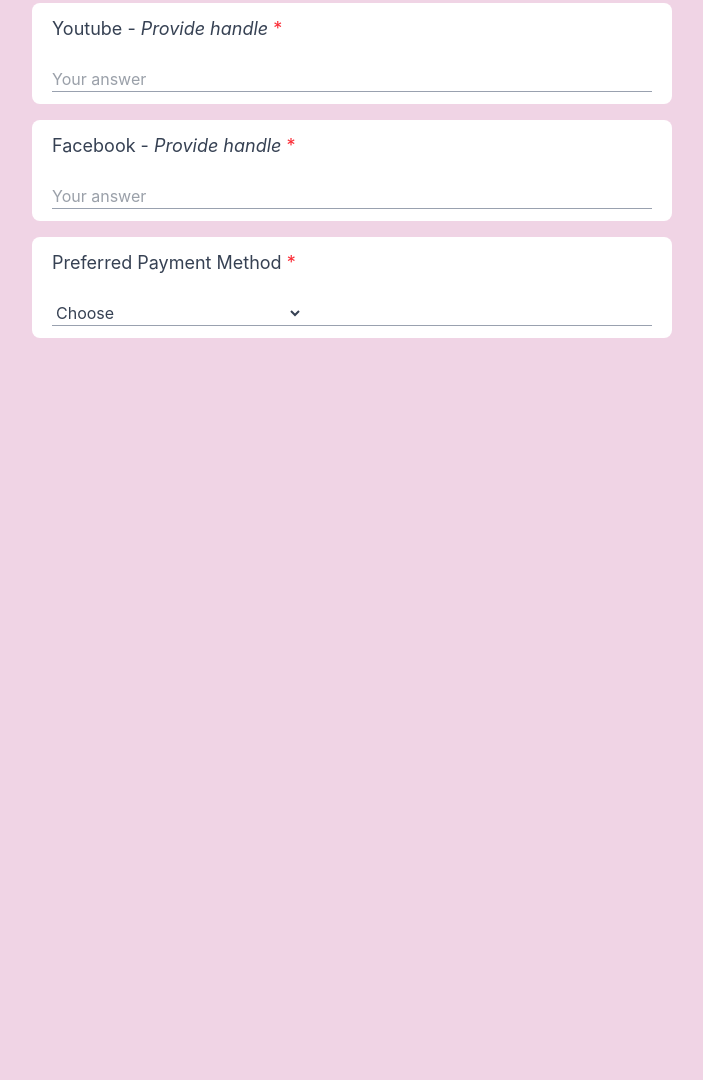
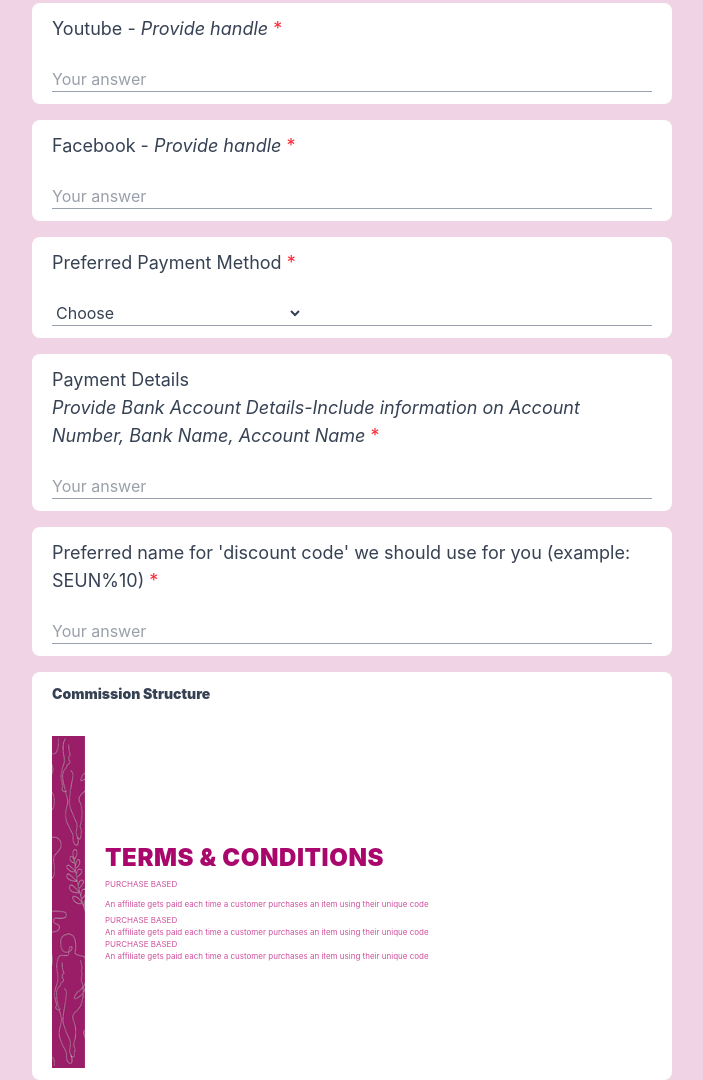
Before and after one commit to terhemeniorwua-png/us-collection, a website: page affiliate.html in a window 1280 px wide. Shown: the part 2011-3091 px from the top of the page, without its empty margins (288-991 px from the left). Before the commit the page ends 2349 px from the top, so only its background shows below. Drawn offline with Linux system fonts and the light colour scheme.

Commit message:
finish adding the input sections

```diff
--- a/affiliate.html
+++ b/affiliate.html
@@ -47,13 +47,13 @@ We look forward to starting this journey with you
      <section class="text-left text-gray-700 p-3 px-5 space-y-3 w-[50%] m-auto  rounded-lg  bg-white mt-[1em]">
         <div class="border-b border-gray-400">
             <label for="email" class=" text-lg">Email <span class="text-red-500">*</span></label><br><br>
-            <input type="email" class="outline-0" id="email" placeholder="Your email">
+            <input type="email" class="outline-0" id="email" required placeholder="Your email">
         </div>
      </section>
       <section class="text-left text-gray-700 p-3 px-5 space-y-3 w-[50%] m-auto  rounded-lg  bg-white mt-[1em]">
         <div class="border-b border-gray-400">
             <label for="ans" class=" text-lg">Email <span class="text-red-500">*</span></label><br><br>
-            <input type="email" class="outline-0" id="ans" placeholder="Your answer">
+            <input type="email" class="outline-0" id="ans" required placeholder="Your answer">
         </div>
      </section>
           <section class="text-left text-gray-700 p-3 px-5 space-y-3 w-[50%] m-auto  rounded-lg  bg-white mt-[1em]">
@@ -94,25 +94,25 @@ We look forward to starting this journey with you
             <section class="text-left text-gray-700 p-3 px-5 space-y-3 w-[50%] m-auto  rounded-lg  bg-white mt-[1em]">
         <div class="border-b border-gray-400">
             <label for="name" class=" text-lg">Name(First & Lat) <span class="text-red-500">*</span></label><br><br>
-            <input type="text" class="outline-0" id="name" placeholder="Your answer">
+            <input type="text" class="outline-0" id="name" required placeholder="Your answer">
         </div>
      </section>
        <section class="text-left text-gray-700 p-3 px-5 space-y-3 w-[50%] m-auto  rounded-lg  bg-white mt-[1em]">
         <div class="border-b border-gray-400">
             <label for="date" class=" text-lg">Birthday <span class="text-red-500">*</span></label><br><br>
-            <input type="date" id="date" placeholder="Date">
+            <input type="date" id="date" required placeholder="Date">
         </div>
      </section>
        <section class="text-left text-gray-700 p-3 px-5 space-y-3 w-[50%] m-auto  rounded-lg  bg-white mt-[1em]">
         <div class="border-b border-gray-400">
             <label for="inst" class=" text-lg">Why are you interested in being an M.O.T Affiliate partner? <span class="text-red-500">*</span></label><br><br>
-            <input type="text" class="outline-0" id="inst" placeholder="Your answer">
+            <input type="text" class="outline-0" id="inst" required placeholder="Your answer">
         </div>
      </section>
       <section class="text-left text-gray-700 p-3 px-5 space-y-3 w-[50%] m-auto  rounded-lg  bg-white mt-[1em]">
         <div class="border-b border-gray-400">
             <label for="social" class=" text-lg">What is your key social media platform & what type of content do you create? <span class="text-red-500">*</span></label><br><br>
-            <input type="text" class="outline-0" id="social" placeholder="Your answer">
+            <input type="text" class="outline-0" id="social" required placeholder="Your answer">
         </div>
      </section>
       <section class="text-left text-gray-700 p-3 px-5 space-y-3 w-[50%] m-auto  rounded-lg  bg-white mt-[1em]">
@@ -124,25 +124,25 @@ We look forward to starting this journey with you
       <section class="text-left text-gray-700 p-3 px-5 space-y-3 w-[50%] m-auto  rounded-lg  bg-white mt-[1em]">
         <div class="border-b border-gray-400">
             <label for="instagram" class=" text-lg">Instagram - <i>provide handle</i> <span class="text-red-500">*</span></label><br><br>
-            <input type="text" class="outline-0" id="instagram" placeholder="Your answer">
+            <input type="text" class="outline-0" id="instagram" required placeholder="Your answer">
         </div>
      </section>
       <section class="text-left text-gray-700 p-3 px-5 space-y-3 w-[50%] m-auto  rounded-lg  bg-white mt-[1em]">
         <div class="border-b border-gray-400">
             <label for="yout" class=" text-lg">Youtube - <i>Provide handle</i> <span class="text-red-500">*</span></label><br><br>
-            <input type="text" class="outline-0" id="yout" placeholder="Your answer">
+            <input type="text" class="outline-0" id="yout"  placeholder="Your answer">
         </div>
      </section>
       <section class="text-left text-gray-700 p-3 px-5 space-y-3 w-[50%] m-auto  rounded-lg  bg-white mt-[1em]">
         <div class="border-b border-gray-400">
             <label for="fb" class=" text-lg">Facebook - <i>Provide handle</i> <span class="text-red-500">*</span></label><br><br>
-            <input type="text" class="outline-0" id="fb" placeholder="Your answer">
+            <input type="text" class="outline-0" id="fb"  placeholder="Your answer">
         </div>
      </section>
       <section class="text-left text-gray-700 p-3 px-5 space-y-3 w-[50%] m-auto  rounded-lg  bg-white mt-[1em]">
         <div class="border-b border-gray-400">
             <label for="paymet" class=" text-lg">Preferred Payment Method <span class="text-red-500">*</span></label><br><br>
-            <select name="" id="" >
+            <select name="" id="" required>
                 <option value="" disabled selected hidden>Choose </option>
                 <option value="">Direct Deposit (Naira Account)</option>
                 <option value="">Gift Card</option>
@@ -150,5 +150,50 @@ We look forward to starting this journey with you
             </select>
         </div>
      </section>
+      <section class="text-left text-gray-700 p-3 px-5 space-y-3 w-[50%] m-auto  rounded-lg  bg-white mt-[1em]">
+        <div class="border-b border-gray-400">
+            <label for="paydetail" class=" text-lg">Payment Details <br><i>Provide Bank Account Details-Include information on Account Number, Bank Name, Account Name</i> <span class="text-red-500">*</span></label><br><br>
+            <input type="text" class="outline-0" id="paydetail" required
+             placeholder="Your answer">
+        </div>
+     </section>
+       <section class="text-left text-gray-700 p-3 px-5 space-y-3 w-[50%] m-auto  rounded-lg  bg-white mt-[1em]">
+        <div class="border-b border-gray-400">
+            <label for="prename" class=" text-lg">Preferred name for 'discount code' we should use for you (example: SEUN%10) <span class="text-red-500">*</span></label><br><br>
+            <input type="text" class="outline-0" required id="prename"  placeholder="Your answer">
+        </div>
+     </section>
+     <section class="text-left text-gray-700 p-3 px-5 space-y-3 w-[50%] m-auto  rounded-lg  bg-white mt-[1em]">
+            <div>
+                <h3 class="text-sm font-black">Commission Structure</h3>
+            </div>
+            <div class="flex items-center gap-5 pt-5">
+                <img src="images/Side towr.png" alt="">
+                <div>
+                    <h3 class="text-2xl text-[#aa076c] tracking-wide font-black">TERMS & CONDITIONS</h3>
+                    <div class="">
+                        <div class="text-[#aa076c]">
+                            <div class="leading-5 text-[#cd509d] text-[0.5em]">
+                                <h3 class="text-[1em]">PURCHASE BASED</h3>
+                                <P>An affiliate gets paid each time a customer purchases an item using their unique code</P>
+                            </div>
+                        </div>
+                         <div class="text-[#aa076c] ">
+                            <div class=" text-[#cd509d] text-[0.5em]">
+                                <h3 class="text-[1em]">PURCHASE BASED</h3>
+                                <P>An affiliate gets paid each time a customer purchases an item using their unique code</P>
+                            </div>
+                        </div>
+                         <div class="text-[#aa076c]">
+                            <div class=" text-[#cd509d] text-[0.5em]">
+                                <h3 class="text-[1em]">PURCHASE BASED</h3>
+                                <P>An affiliate gets paid each time a customer purchases an item using their unique code</P>
+                            </div>
+                        </div>
+                    </div>
+
+                </div>
+            </div>
+          </section>
 </body>
 </html>
```
Also changed, not shown: src/output.css.
